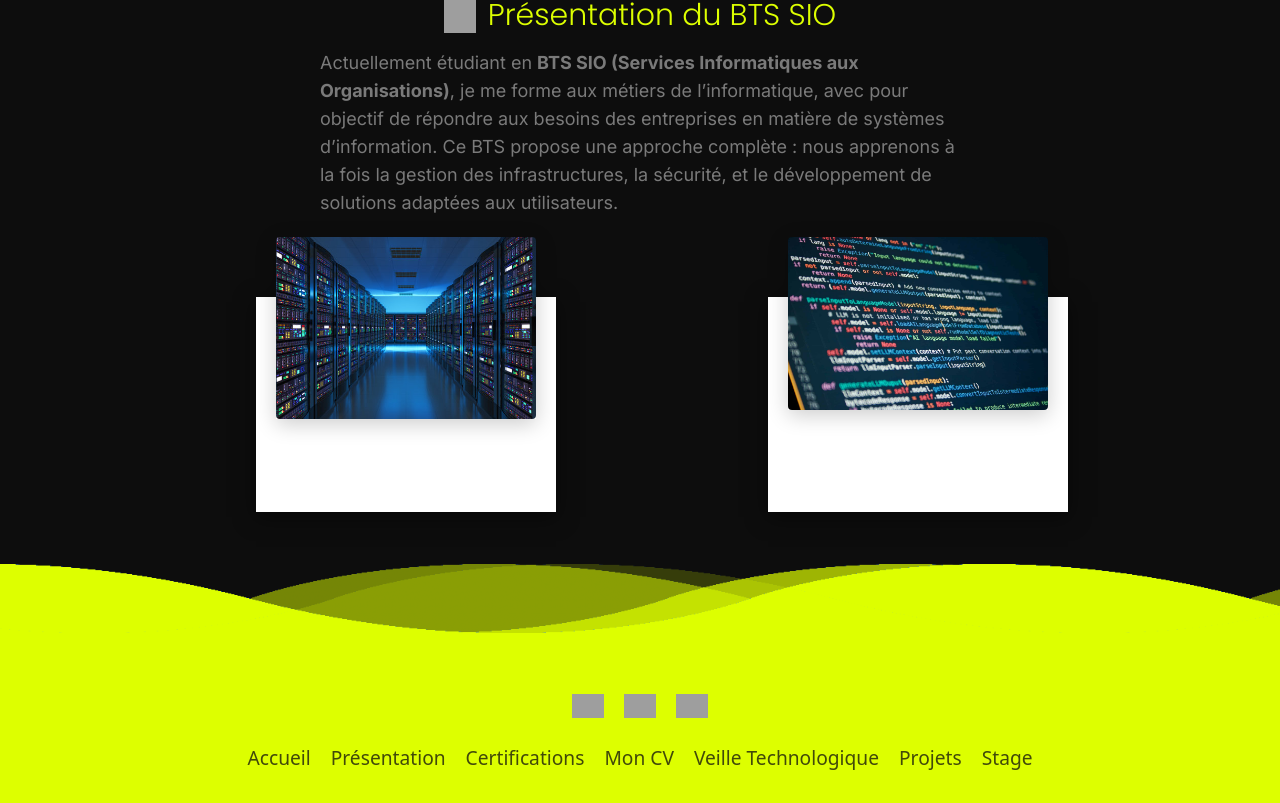
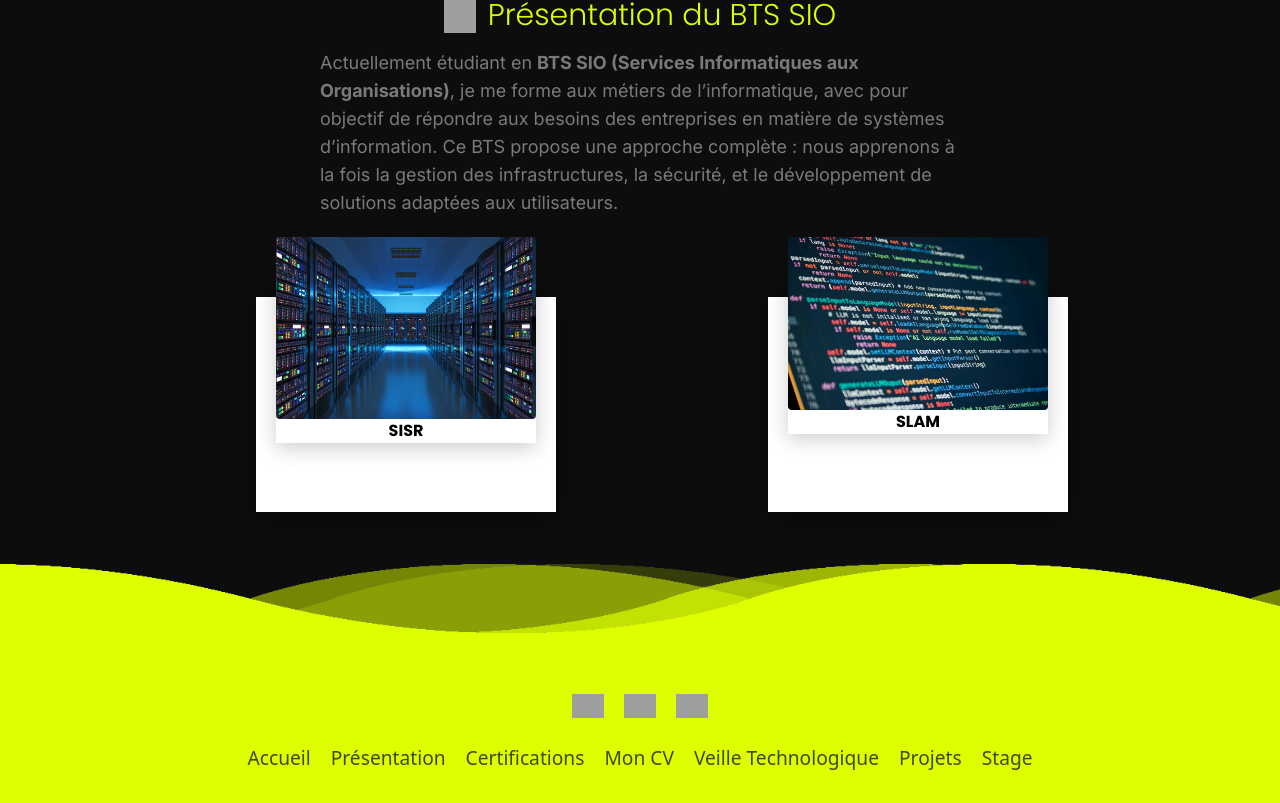
Before and after one commit to Marwin-Rdgs/PC004-Dexter, a Nuxt app: page / in a window 1280 px wide. Shown: the part 867-1670 px from the top of the page. Built offline with nearby package versions, Linux system fonts and the light colour scheme; grey boxes are pictures that could not be loaded.

Commit message:
fix:changeTitle

```diff
--- a/components/cardBTS.vue
+++ b/components/cardBTS.vue
@@ -17,11 +17,11 @@ defineProps({
       <div class="imgBx">
 
           <img :src="`/imgs/${img}.jpg`" alt="Image1">
+          <h2 class="text-center font-Secondary font-bold">{{ name }}</h2>
 
       </div>
 
       <div class="content">
-          <h2>{{ name }}</h2>
           <p>{{ bio }}</p>
       </div>
 
```
